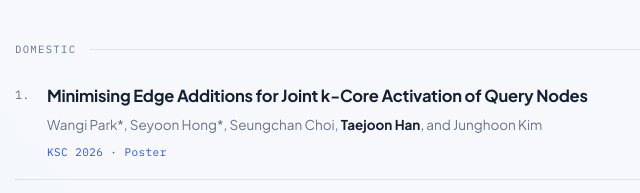
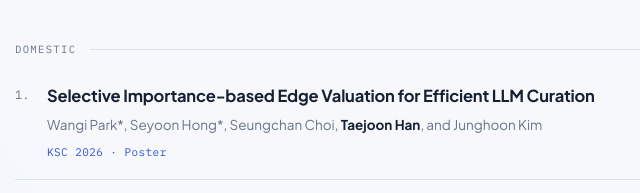
Before and after one commit to tjhantj/tjhantj.github.io, a plain HTML site: page index.html in a window 1280 px wide. Shown: the part 1886-2079 px from the top of the page, 315-955 px from the left. Drawn offline with Linux system fonts and the light colour scheme.

Commit message:
Update index.html

```diff
--- a/index.html
+++ b/index.html
@@ -306,7 +306,7 @@ footer{border-top:1px solid var(--line);padding:32px 0 50px;color:var(--muted);f
         <p class="group-label">Domestic</p>
         <div class="pub-grid">
           <article class="pub-card">
-            <h3 class="ptitle">Minimising Edge Additions for Joint k-Core Activation of Query Nodes</h3>
+            <h3 class="ptitle">Selective Importance-based Edge Valuation for Efficient LLM Curation</h3>
             <p class="authors">Wangi Park*, Seyoon Hong*, Seungchan Choi, <b>Taejoon Han</b>, and Junghoon Kim</p>
             <p class="pub-meta"><span class="venue">KSC 2026 · Poster</span></p>
           </article>
```
